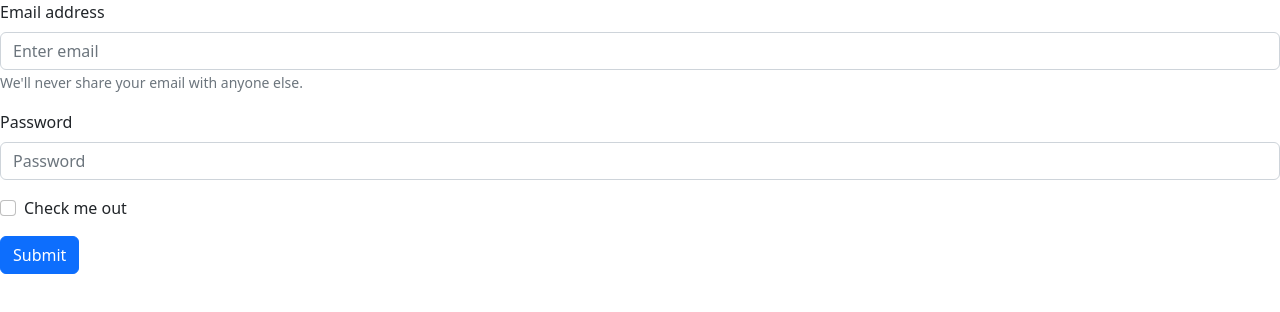
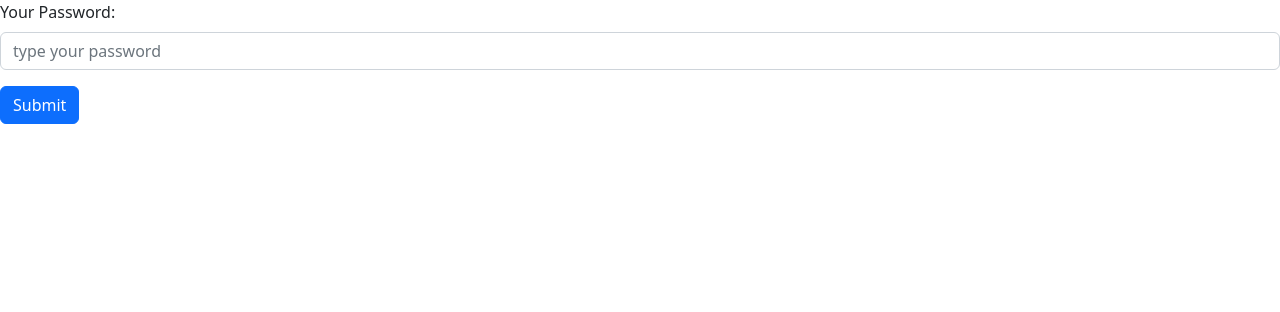
Before and after one commit to VenelinZhelev/HackTues9-Heisenberg, a React (Create React App) app in the folder passwords_manager/: page / in a window 1280 px wide. Shown: the top 312 px of the page. Built offline with nearby package versions, Linux system fonts and the light colour scheme.

Commit message:
add RatePassword screen

```diff
--- a/passwords_manager/src/componens/ratePassword/RatePassword.jsx
+++ b/passwords_manager/src/componens/ratePassword/RatePassword.jsx
@@ -1,30 +1,29 @@
 import React from 'react'
 import Button from 'react-bootstrap/Button';
 import Form from 'react-bootstrap/Form';
+import { useState } from 'react';
 
 
 export default function RatePassword() {
 
+    function handleSubmit(event) {
+window.alert(password);
+    }
+
+      const [password, setPassword] = useState('');
+
+  const handleChange = (event) => {
+    setPassword(event.target.value);
+  };
 
   return (
-    <Form>
-    <Form.Group className="mb-3" controlId="formBasicEmail">
-      <Form.Label>Email address</Form.Label>
-      <Form.Control type="email" placeholder="Enter email" />
-      <Form.Text className="text-muted">
-        We'll never share your email with anyone else.
-      </Form.Text>
-    </Form.Group>
-
+    <Form onSubmit={(e)=>handleSubmit(e)}>
     <Form.Group className="mb-3" controlId="formBasicPassword">
-      <Form.Label>Password</Form.Label>
-      <Form.Control type="password" placeholder="Password" />
-    </Form.Group>
-    <Form.Group className="mb-3" controlId="formBasicCheckbox">
-      <Form.Check type="checkbox" label="Check me out" />
+      <Form.Label>Your Password:</Form.Label>
+      <Form.Control type="text" placeholder="type your password" onChange={(e)=>handleChange(e)} value={password} />
     </Form.Group>
     <Button variant="primary" type="submit">
-      Submit
+    Submit
     </Button>
   </Form>
   )
```
